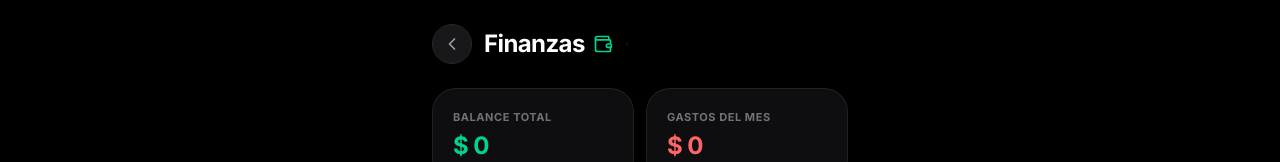
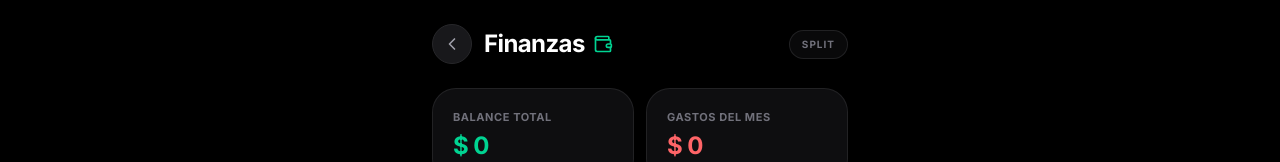
Before and after one commit to aalvaroespinoza/AppHorarios, a Next.js app: page /finanzas in a window 1280 px wide. Shown: the top 162 px of the page. Built offline with nearby package versions, Linux system fonts and the light colour scheme.

Commit message:
style: replace hidden trigger with discreet button for Cuentas Claras

```diff
--- a/src/app/finanzas/page.tsx
+++ b/src/app/finanzas/page.tsx
@@ -69,24 +69,24 @@ export default function FinanzasPage() {
       style={{ paddingTop: 'max(1rem, env(safe-area-inset-top))' }}
     >
       {/* Header */}
-      <header className="flex items-center gap-3 mt-2">
+      <header className="flex items-center justify-between gap-3 mt-2">
+        <div className="flex items-center gap-3">
           <Link
             href="/academia"
             className="w-10 h-10 bg-zinc-900 border border-zinc-800 rounded-full flex items-center justify-center text-zinc-400 hover:text-white transition-colors"
           >
             <ChevronLeft size={20} />
           </Link>
-        <div>
-          <h1 className="text-2xl font-bold tracking-tight text-white flex items-center gap-2 select-none">
+          <h1 className="text-2xl font-bold tracking-tight text-white flex items-center gap-2">
             Finanzas <Wallet size={20} className="text-emerald-400" />
-            <span
-              onDoubleClick={() => setShowSplit(true)}
-              className="text-[10px] text-zinc-900 ml-1 cursor-default opacity-50 hover:opacity-100"
-            >
-              •
-            </span>
           </h1>
         </div>
+        <button
+          onClick={() => setShowSplit(true)}
+          className="px-3 py-1.5 rounded-full bg-zinc-900/40 border border-zinc-800/80 text-[10px] font-bold text-zinc-500 hover:text-zinc-300 hover:bg-zinc-800 transition-colors tracking-widest uppercase"
+        >
+          Split
+        </button>
       </header>
 
       {/* Dashboard Superior */}
```
Lines whose indentation alone changed are shown as unchanged.
